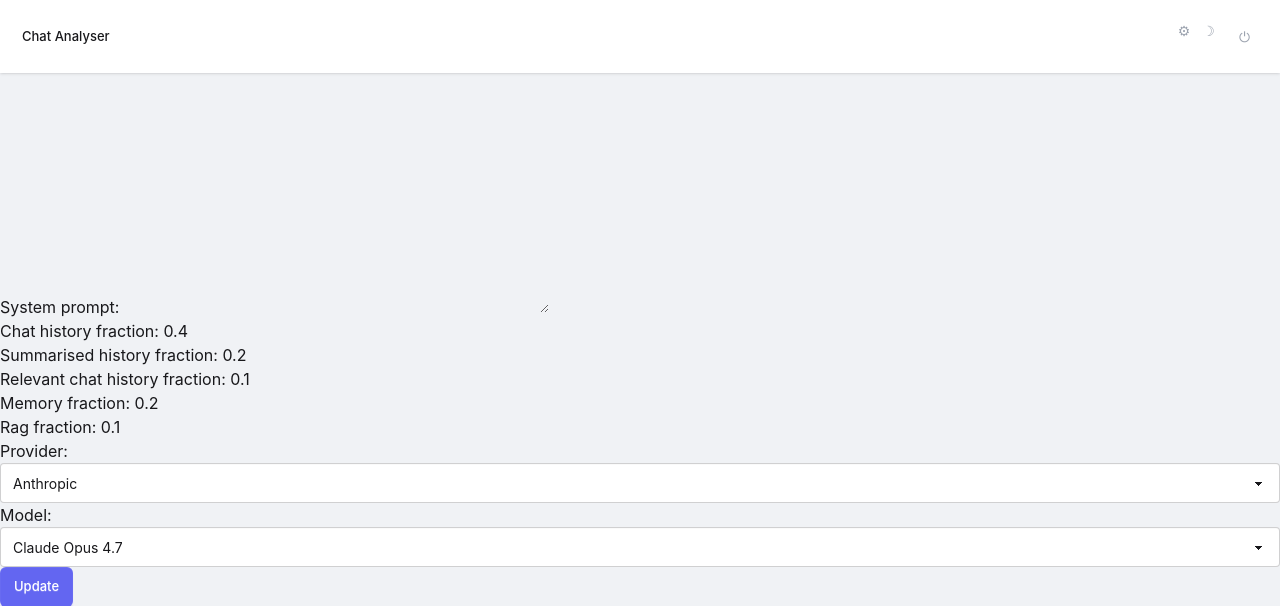
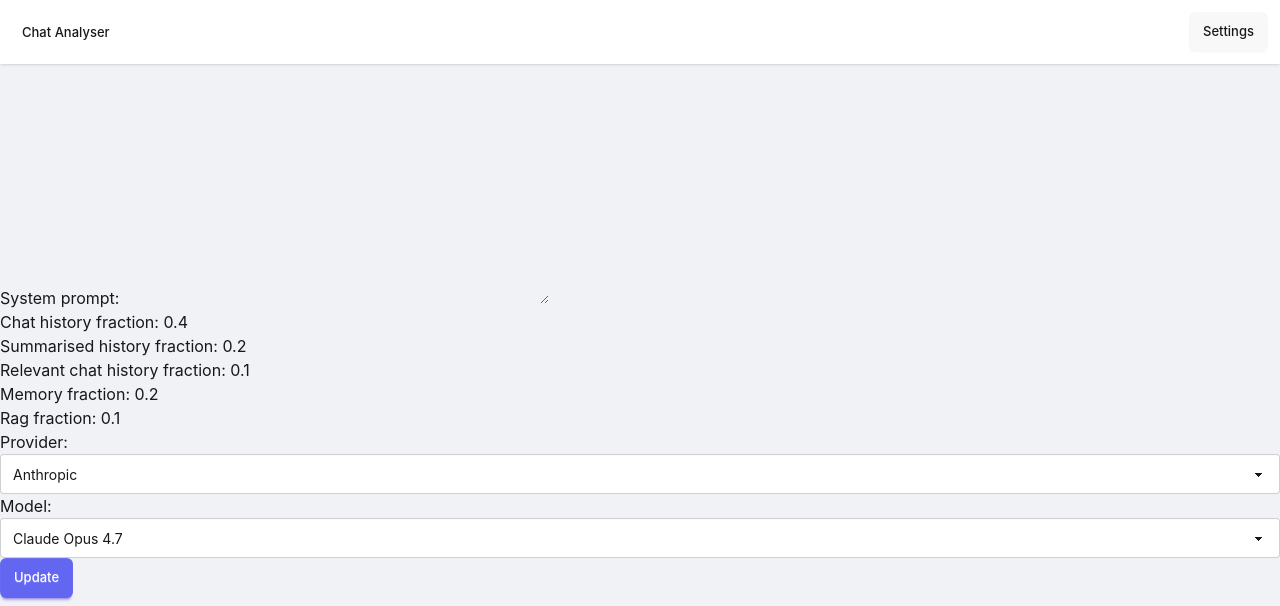
Before and after one commit to Ms1Dev/chat-analyser, a Django app: template apps/users/templates/users/user_form.html in a window 1280 px wide. Shown: the top 606 px of the page. Run offline with Django 5.2, Linux system fonts and the light colour scheme; the template is opened without the code that fills it: values that come from a table or form of the project are taken from there, others are empty; style sheets or scripts are compiled from the project's sources; parts of the project's set-up code (start-up, migrations or seed data) failed here and were passed over; some libraries are stand-ins or nearby versions.

Commit message:
improved settings dropdown button top right

```diff
--- a/apps/chat/templates/chat/base.html
+++ b/apps/chat/templates/chat/base.html
@@ -8,27 +8,32 @@
         <a href="/" class="btn btn-ghost text-xl">Chat Analyser</a>
       </div>
       <div class="flex-none">
-        <ul class="menu menu-horizontal px-1">
+        <form method="post" action="{% url 'account_logout' %}" style="margin:0">
+          {% csrf_token %}
+          <div class="dropdown dropdown-end" hx-inherit="false" onclick="event.stopPropagation()">
+              <div tabindex="0" role="button" class="btn m-1">
+                  Settings
+              </div>
+              <ul tabindex="0" class="dropdown-content menu bg-base-100 rounded-box z-1 w-52 p-2 shadow-sm" onclick="document.activeElement.blur()">
                   <li>
-            <a
+                      <button
                           hx-get="{% url 'settings' %}"
                           hx-target="#chat-main"
                           hx-swap="innerHTML"
                           hx-push-url="true"
                           class="btn-icon"
                           title="Settings"
-            >⚙</a>
+                      >
+                          Agent config
+                      </button>
                   </li>
                   <li>
-            <button class="btn-icon" id="dark-toggle" title="Toggle dark mode">☽</button>
-          </li>
-          <li>
-            <form method="post" action="{% url 'account_logout' %}" style="margin:0">
-              {% csrf_token %}
-              <button type="submit" class="btn-icon" title="Sign out">⏻</button>
-            </form>
+                      <button type="submit" class="btn-icon" title="Sign out">Log out</button>
                   </li>
               </ul>
+          </div>
+        </div>
+        </form>
       </div>
     </div>
 
```
Lines whose indentation alone changed are shown as unchanged.
